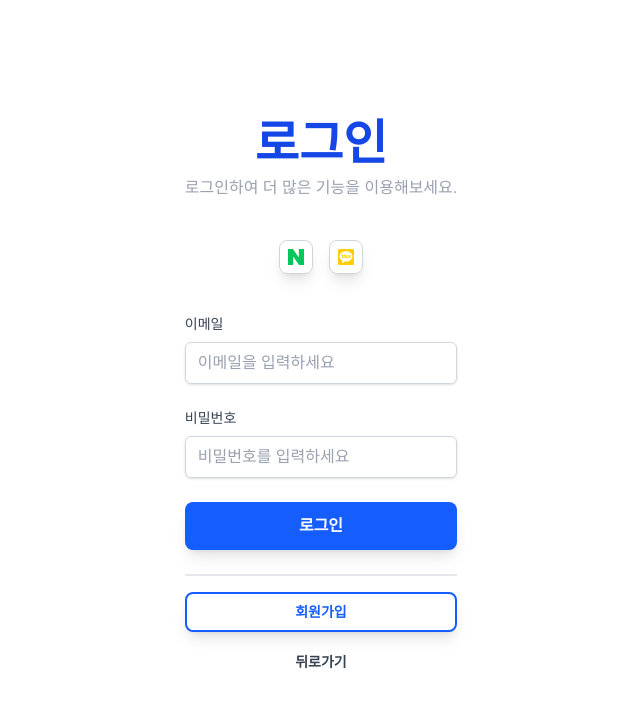
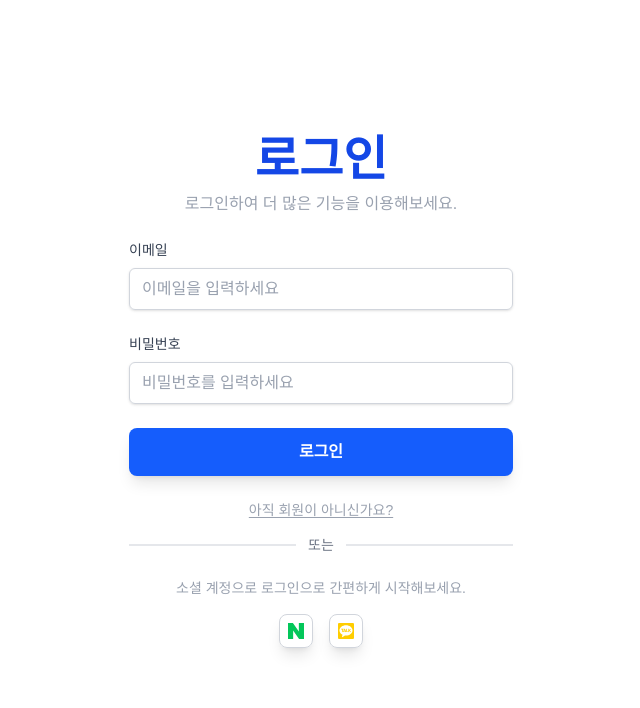
Before and after one commit to im-ian/auth-demo, a Next.js app: page /login in a window 1280 px wide. Shown: the top 708 px of the page, without its empty margins (319-959 px from the left). Built offline with nearby package versions, Linux system fonts and the light colour scheme.

Commit message:
Fix login page design

```diff
--- a/app/login/page.tsx
+++ b/app/login/page.tsx
@@ -5,7 +5,7 @@ import { useRouter } from "next/navigation";
 import Input from "../../components/inputs/Input";
 import Button from "../../components/buttons/Button";
 import { NaverIcon, KakaoIcon } from "../../components/icons";
-import { Heading, Text } from "../../components/texts";
+import { Heading, Link, Text } from "../../components/texts";
 import Separator from "../../components/layouts/Separator";
 import IconButton from "@/components/buttons/IconButton";
 import { FadeIn } from "@/components/animations";
@@ -59,7 +59,6 @@ export default function LoginPage() {
 
   return (
     <div className="min-h-screen flex items-center justify-center bg-white">
-      <FadeIn>
       <div className="w-full max-w-md space-y-6 p-8">
         <div className="text-center space-y-2">
           <Heading className="text-blue-700" level="h1">
@@ -68,11 +67,6 @@ export default function LoginPage() {
           <Text className="text-gray-400" size="sm">
             로그인하여 더 많은 기능을 이용해보세요.
           </Text>
-          </div>
-
-          <div className="flex justify-center gap-4 py-4">
-            <IconButton icon={<NaverIcon name="naver" size="sm" />} />
-            <IconButton icon={<KakaoIcon name="kakao" size="sm" />} />
         </div>
 
         <form onSubmit={handleClickLogin} className="space-y-6">
@@ -111,33 +105,30 @@ export default function LoginPage() {
           >
             로그인
           </Button>
+
+          <div className="flex justify-center">
+            <Link
+              href="/signup"
+              size="xs"
+              className="w-full text-center text-gray-400"
+            >
+              아직 회원이 아니신가요?
+            </Link>
+          </div>
         </form>
 
-          <Separator className="my-4" size="sm" />
+        <Separator className="my-4" size="sm" text="또는" />
 
-          <div className="space-y-3">
-            <Button
-              type="button"
-              variant="secondary"
-              size="sm"
-              onClick={handleClickSignUp}
-              className="w-full"
-            >
-              회원가입
-            </Button>
-
-            <Button
-              type="button"
-              variant="ghost"
-              size="sm"
-              onClick={handleClickBackToHome}
-              className="w-full"
-            >
-              뒤로가기
-            </Button>
+        <div className="flex flex-col justify-center gap-4 py-4">
+          <Text className="text-gray-400 text-center" size="xs">
+            소셜 계정으로 로그인으로 간편하게 시작해보세요.
+          </Text>
+          <div className="flex justify-center gap-4">
+            <IconButton icon={<NaverIcon name="naver" size="sm" />} />
+            <IconButton icon={<KakaoIcon name="kakao" size="sm" />} />
           </div>
         </div>
-      </FadeIn>
+      </div>
     </div>
   );
 }
```
Lines whose indentation alone changed are shown as unchanged.
